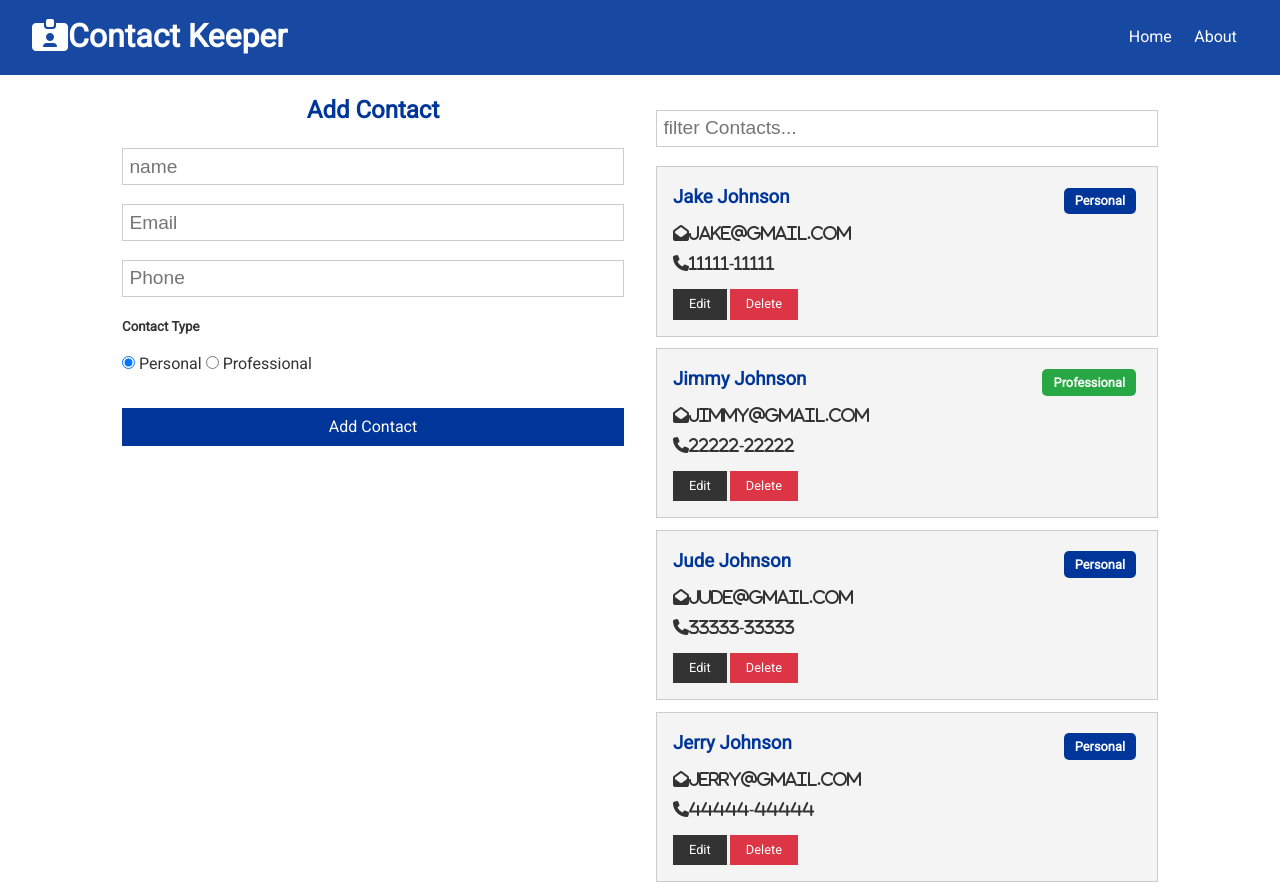
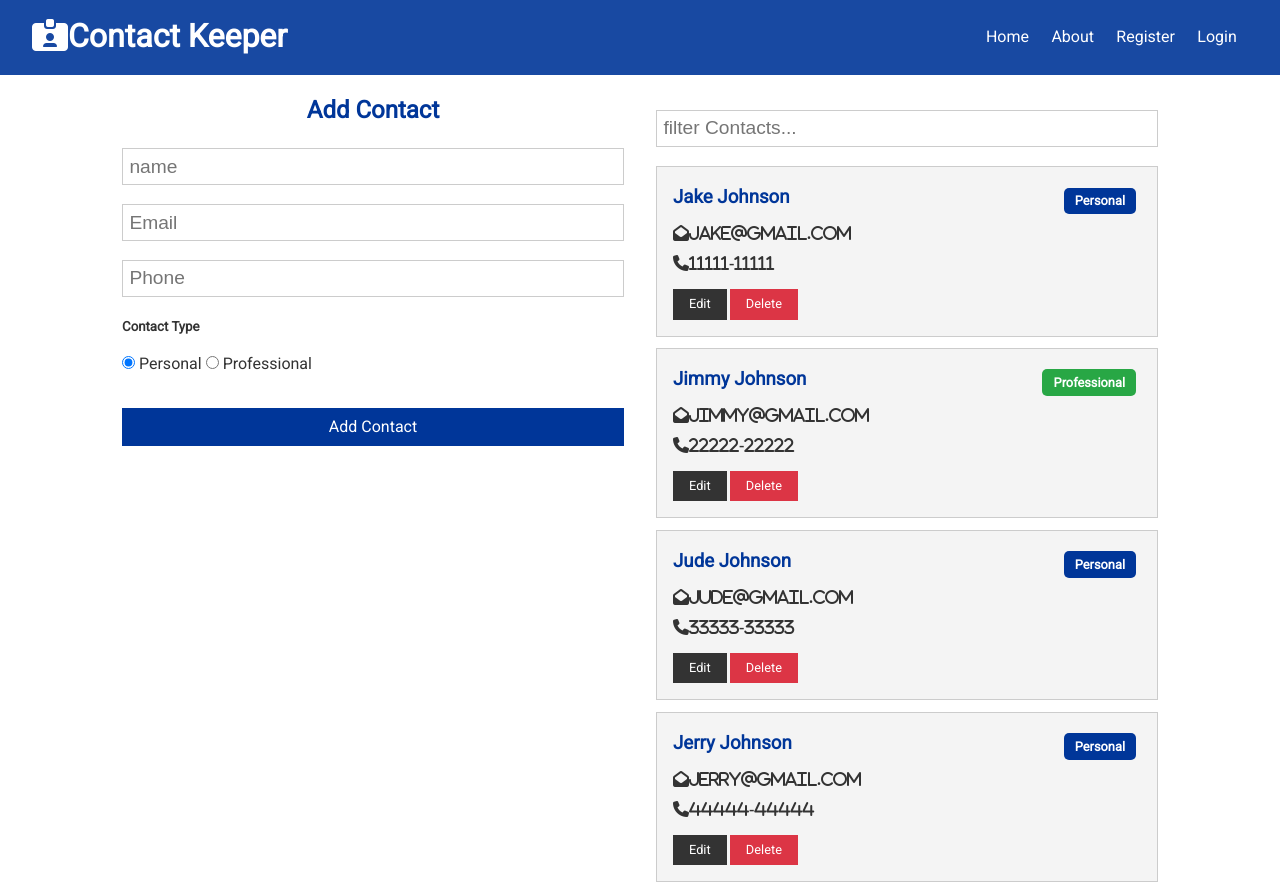
Before and after one commit to agrittiwari/ContactKeeper, a React (Create React App) app in the folder client/: page / in a window 1280 px wide. Built offline with nearby package versions, Linux system fonts and the light colour scheme.

Commit message:
Link added

```diff
--- a/client/src/Components/Layouts/Navbar.js
+++ b/client/src/Components/Layouts/Navbar.js
@@ -13,6 +13,9 @@
         <li>
           <Link to="/">Home</Link>
           <Link to="/about">About</Link>
+          <Link to="/Register">Register</Link>
+          <Link to="/Login">Login</Link>
+
         </li>
       </ul>
     </div>
```
